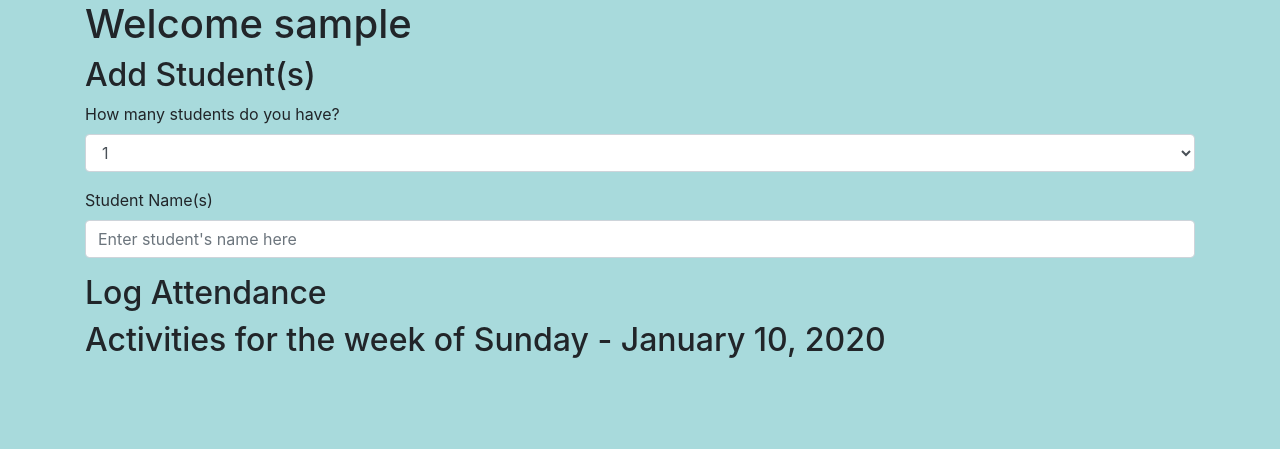
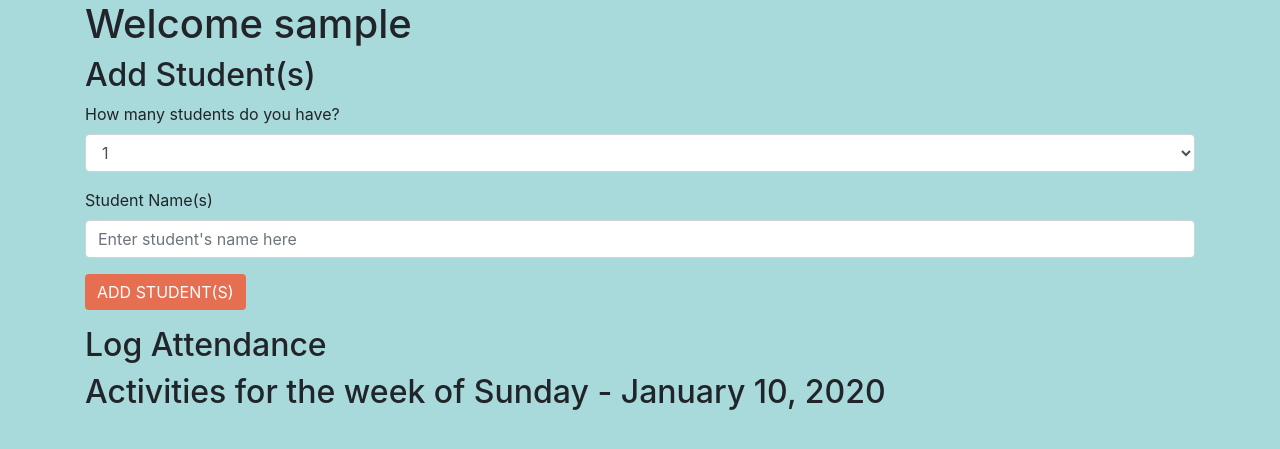
Before and after one commit to maelingmurphy/homeschool-journal, a Flask app: page / in a window 1280 px wide. Shown: the part 56-505 px from the top of the page. Run offline with Flask 2, Linux system fonts and the light colour scheme; the visitor is signed in with stand-in values (Sample User, id 1); data comes from the database, SQL or seed files in the repository; some libraries are stand-ins or nearby versions.

Commit message:
Added conditional message for displaying Add Student form

```diff
--- a/app/templates/index.html
+++ b/app/templates/index.html
@@ -8,6 +8,8 @@
     <div class="index-header">
         <h1>Welcome {{ current_user.username }}</h1>
     </div>
+
+    {% if not current_user.student_number %}
     <div id="add-students">
         <h2>Add Student(s)</h2>
         <form action="" method="post" novalidate>
@@ -29,9 +31,11 @@
                     <span style="color: red;">[{{ error }}]</span>
                 {% endfor %}
             </div>
-
+            <p>{{ form.submit(class_="btn btn-primary") }}</p>
         </form>
     </div>
+    {% endif %}
+
     <div id="log-attendance">
         <h2>Log Attendance</h2>
     </div>
```
